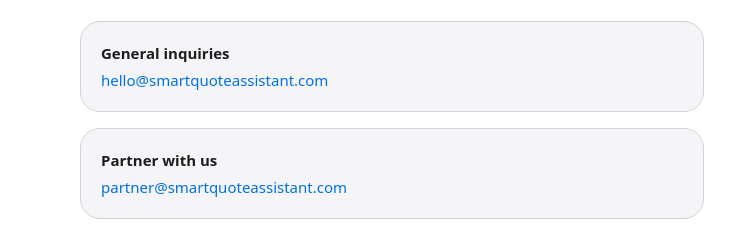
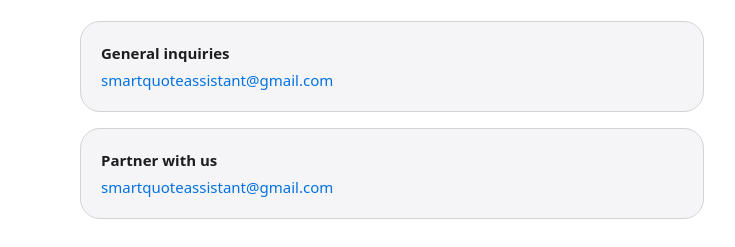
Before and after one commit to amansharma04/smart-quote-assistant, a React (Vite) app: page /contact in a window 1280 px wide. Shown: the part 216-463 px from the top of the page, without its empty margins (248-983 px from the left). Built offline with nearby package versions, Linux system fonts and the light colour scheme.

Commit message:
debug emailjs

```diff
--- a/src/pages/Contact.jsx
+++ b/src/pages/Contact.jsx
@@ -14,11 +14,11 @@
         <div className="space-y-4 text-[15px]">
           <div className="bg-canvasAlt rounded-2xl p-5 border border-border">
             <h2 className="font-semibold mb-1">General inquiries</h2>
-            <a href="mailto:hello@smartquoteassistant.com" className="text-brand hover:underline">hello@smartquoteassistant.com</a>
+            <a href="mailto:hello@smartquoteassistant.com" className="text-brand hover:underline">smartquoteassistant@gmail.com</a>
           </div>
           <div className="bg-canvasAlt rounded-2xl p-5 border border-border">
             <h2 className="font-semibold mb-1">Partner with us</h2>
-            <a href="mailto:partner@smartquoteassistant.com" className="text-brand hover:underline">partner@smartquoteassistant.com</a>
+            <a href="mailto:partner@smartquoteassistant.com" className="text-brand hover:underline">smartquoteassistant@gmail.com</a>
           </div>
         </div>
       </main>
```
Also changed, not shown: 2 other files (tests, documents, lock files or other folders).
